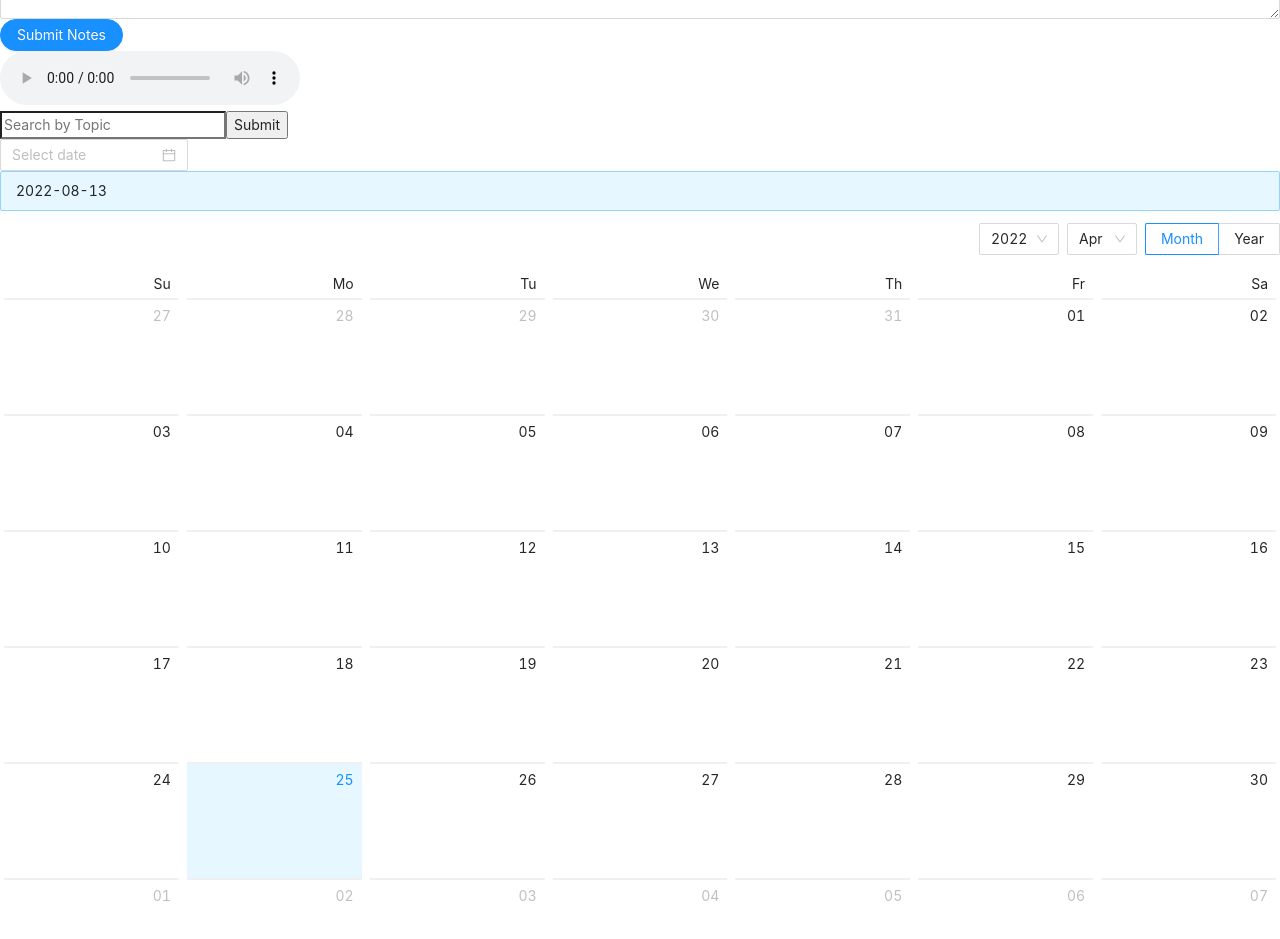
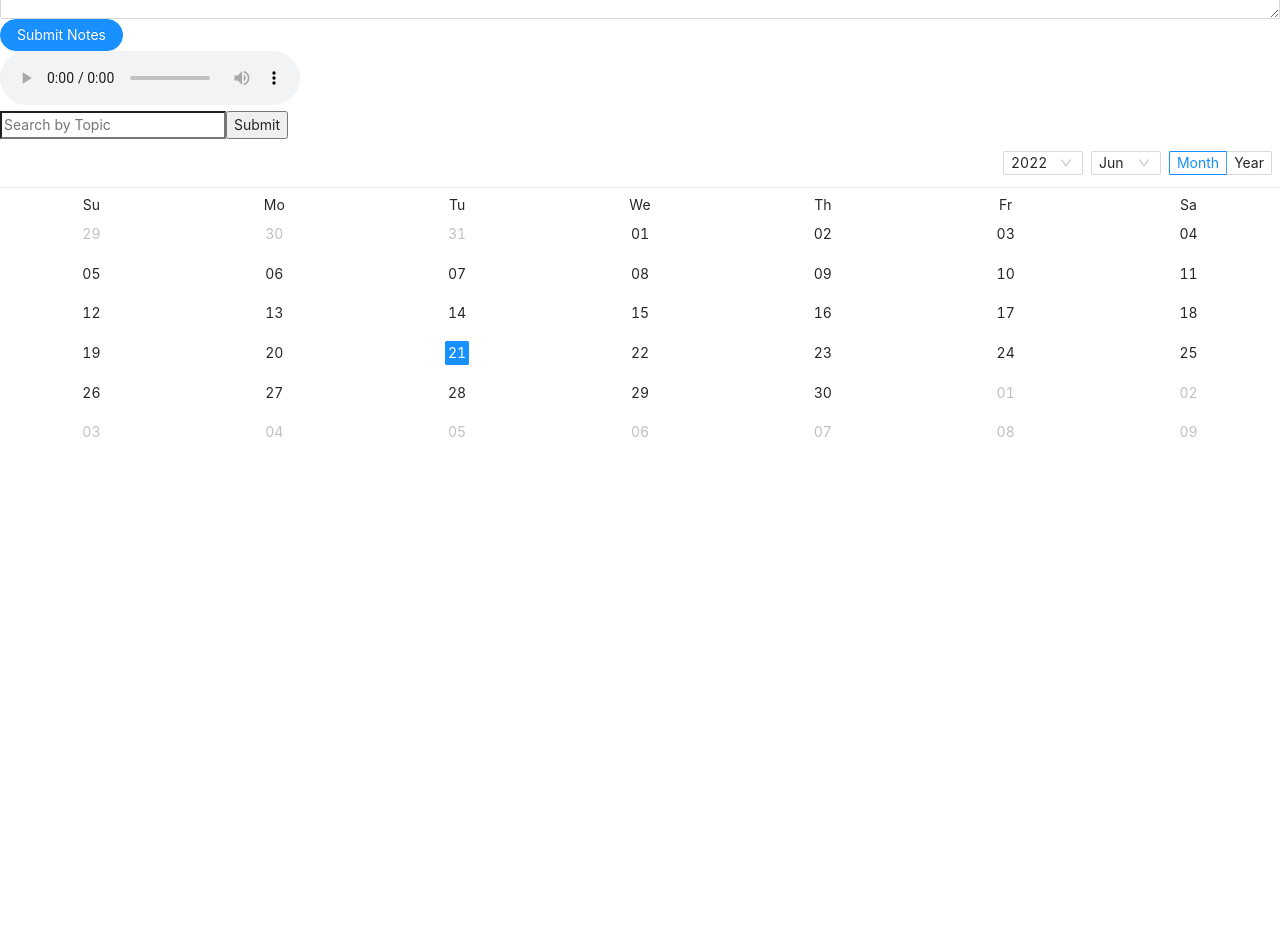
Before and after one commit to SchoolOfCode/w9_frontend-project-team-gate, a React (Create React App) app in the folder note-app/: page /PageThree in a window 1280 px wide. Shown: the part 1300-2239 px from the top of the page. After the commit the page ends 1760 px from the top, so only its background shows below. Built offline with nearby package versions, Linux system fonts and the light colour scheme.

Commit message:
new calendar

```diff
--- a/note-app/src/Components/Sidebar/SelectDate/SelectDate.js
+++ b/note-app/src/Components/Sidebar/SelectDate/SelectDate.js
@@ -1,34 +1,14 @@
-import { DatePicker } from 'antd';
-import { Alert, Calendar } from 'antd';
-import moment from 'moment';
-import { useState } from 'react';
+import { Calendar } from 'antd';
 import Style from "./SelectDate.module.css";
 
 const SelectDate = () => {
-  const [value, setValue] = useState(moment('2022-04-25'));
-  const [selectedValue, setSelectedValue] = useState(moment('2022-08-13'));
-
-  const onSelect = (newValue) => {
-    setValue(newValue);
-    setSelectedValue(newValue);
+  const onPanelChange = (value, mode) => {
+    console.log(value.format('YYYY-MM-DD'), mode);
   };
-
-  const onPanelChange = (newValue) => {
-    setValue(newValue);
-  };
-
   return (
     <div className={Style.SelectDate}>
-      <DatePicker/>
-      <Alert message={`${selectedValue?.format('YYYY-MM-DD')}`} />
-      <Calendar class={Style.Calendar} value={value} onSelect={onSelect} onPanelChange={onPanelChange} />
+      <Calendar fullscreen={false} onPanelChange={onPanelChange} />
     </div>
   );
 };
-
-
-
-
-
-
 export default SelectDate;
```
